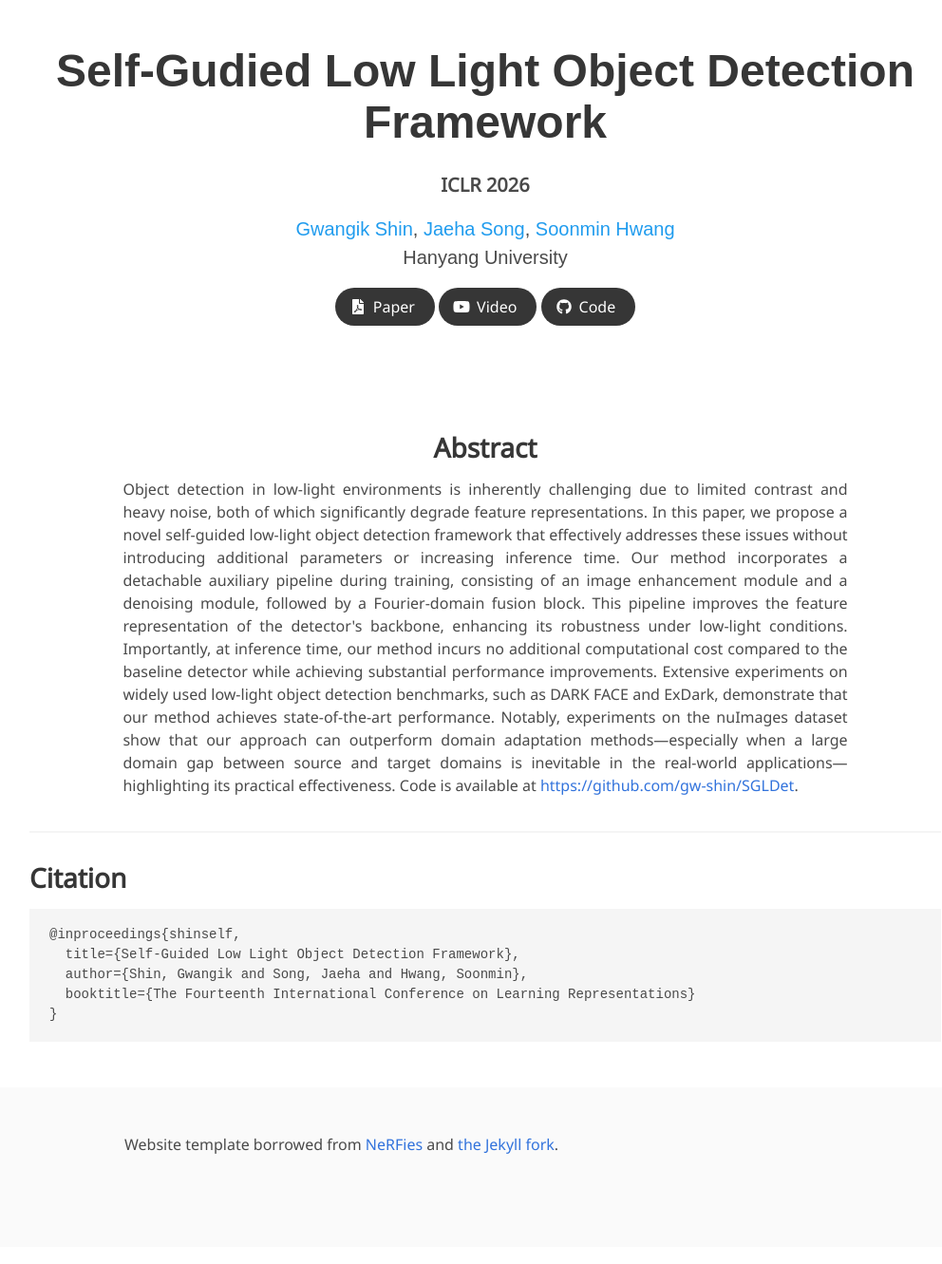
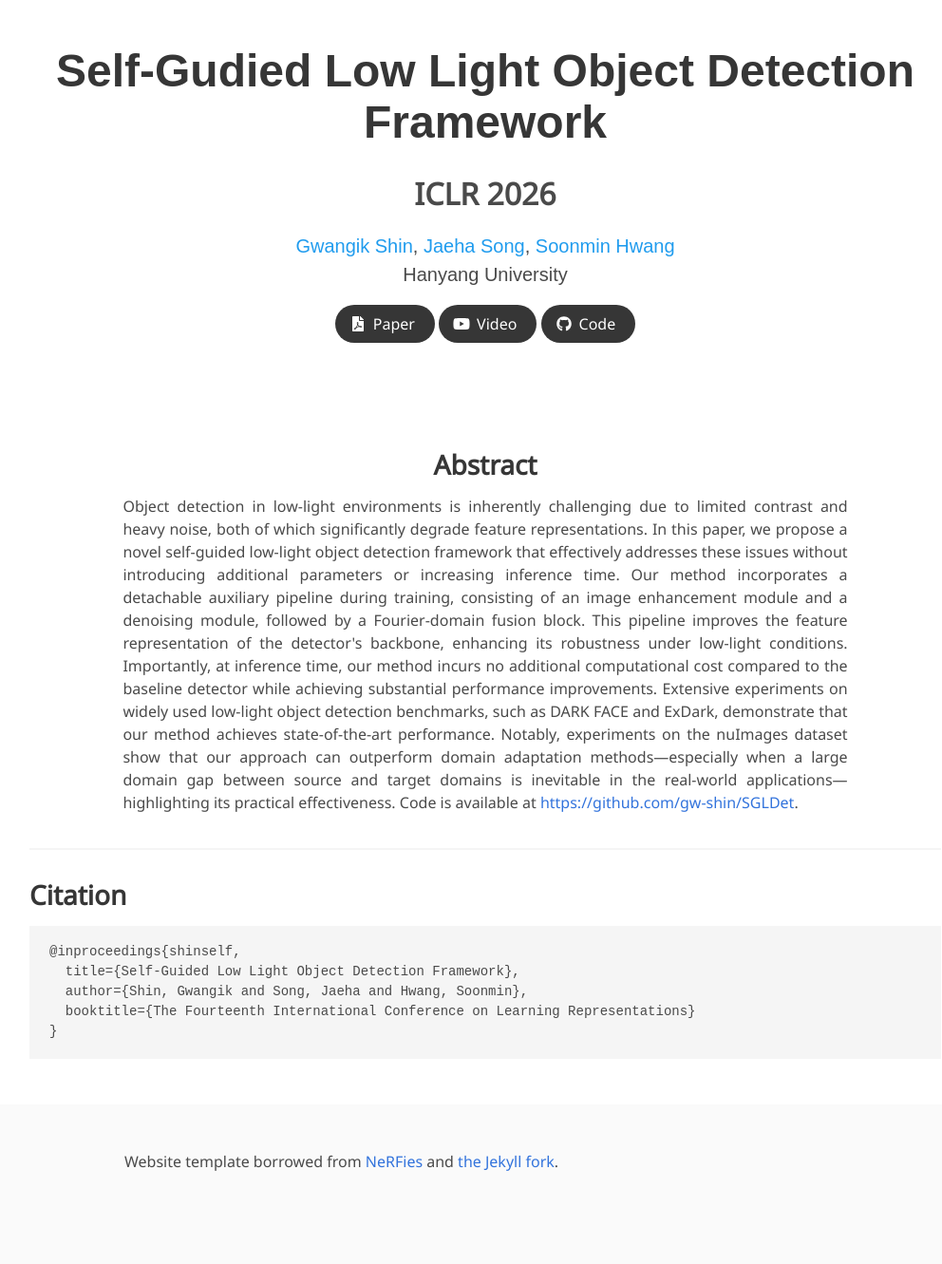
Before and after one commit to gw-shin/sgldet-page, a Jekyll site: the page built from index.md, in a window 1280 px wide. Shown: the whole page at 95% size, without its empty margins (129-1121 px from the left). Built offline with Jekyll 4.4.1, drawn with Linux system fonts in a browser that asks for light colours; some web fonts are replaced.

Commit message:
Update publication title style for ICLR 2026 on project page

```diff
--- a/_layouts/project_page.html
+++ b/_layouts/project_page.html
@@ -48,7 +48,7 @@
       <div class="columns is-centered">
         <div class="column has-text-centered">
           <h1 class="title is-1 publication-title">{{ page.title }}</h1>
-          <div class="is-size-5" style="margin-bottom: 1rem;">
+          <div class="is-size-3" style="margin-bottom: 1rem;">
             <span style="font-weight: 600;">ICLR 2026</span>
           </div>
           {% if page.authors %}
```
